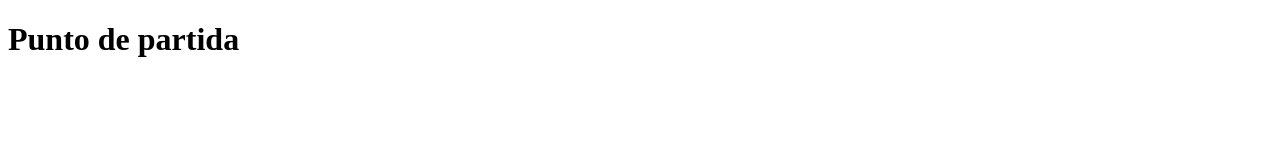
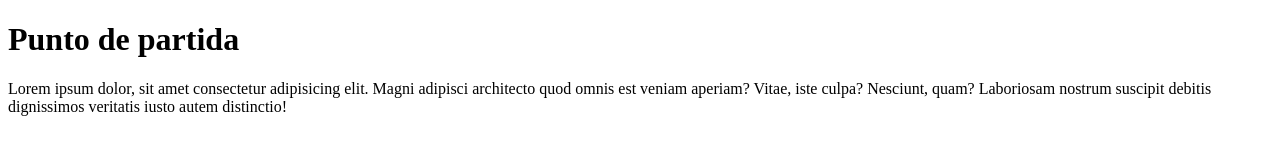
Before and after one commit to jmanriquec/proyec_git, a plain HTML site: page index.html in a window 1280 px wide. Drawn offline with Linux system fonts and the light colour scheme.

Commit message:
Index html se agrego un parrafo

```diff
--- a/index.html
+++ b/index.html
@@ -11,6 +11,9 @@
     <body>
         <div class="container">
             <h1>Punto de partida</h1>
+            <p>Lorem ipsum dolor, sit amet consectetur adipisicing elit. Magni adipisci architecto quod omnis est veniam
+                aperiam? Vitae, iste culpa? Nesciunt, quam? Laboriosam nostrum suscipit debitis dignissimos veritatis
+                iusto autem distinctio!</p>
         </div>
     </body>
 
```
